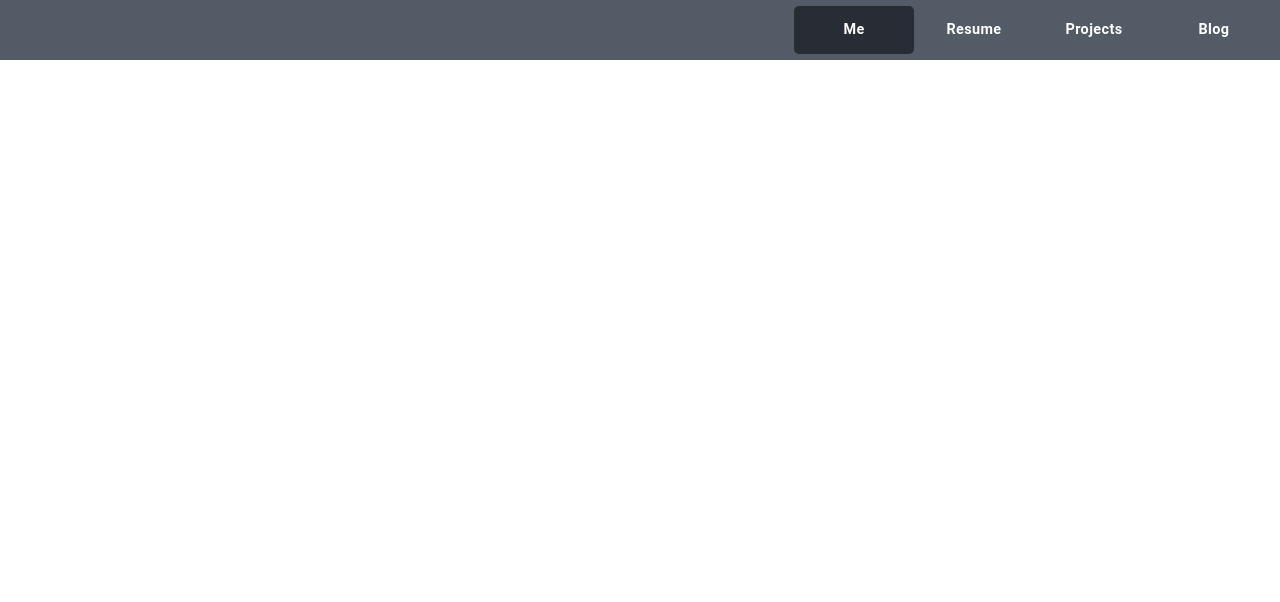
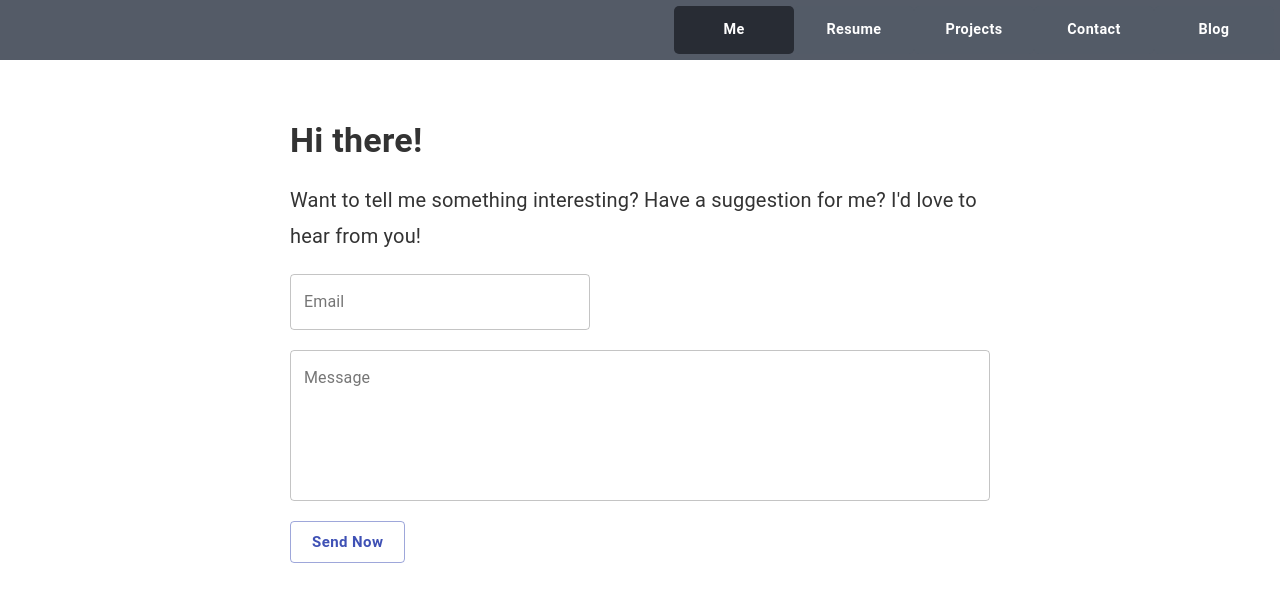
Before and after one commit to Hamzaalam/profile-resume-app, a React (Create React App) app: page /#/contact in a window 1280 px wide. Shown: the top 602 px of the page. Built offline with nearby package versions, Linux system fonts and the light colour scheme.

Commit message:
create the contact component

```diff
--- /dev/null
+++ b/src/Contact/Contact.jsx
@@ -0,0 +1,87 @@
+import React from 'react';
+import Grid from '@material-ui/core/Grid';
+import Typography from '@material-ui/core/Typography';
+import TextField from '@material-ui/core/TextField';
+import Button from '@material-ui/core/Button';
+import {withStyles} from '@material-ui/core';
+
+const styles = {
+    Typography: {
+      lineHeight:'1.8em',
+      color:'#333',
+      fontSize:'20px'
+    },
+    Button:{
+        textTransform:'capitalize',
+        fontWeight:'700'
+    }
+}
+const Contact = (props) => {
+    const  content ={
+        margin: '0 auto',
+        maxWidth:'700px',
+        padding:'20px 20px',
+    }
+    const section = {
+        marginTop:'40px'
+    }
+    const heading ={
+        fontWeight:'700',
+        color:'#333',
+
+    }
+    const { classes } = props;
+    return (
+            <div style={content}>
+                <section style={section}>
+                    <Grid container>
+                        <Grid item xs={12}>
+                            <Typography variant='h4' style={heading}> Hi there!</Typography>
+                        </Grid>
+                    </Grid>
+                    <Grid container style={{marginTop:'20px'}}>
+                        <Grid item xs={12}>
+                            <Typography classes={{ root: classes.Typography }}>
+                                    Want to tell me something interesting? Have a suggestion for me? I'd love to hear from you!
+                            </Typography>
+                        </Grid>
+                    </Grid>
+                    <Grid container style={{margin:'20px 0px'}}>
+                        <Grid item xs={12}>
+                            <TextField
+                                variant="outlined"
+                                label="Email"
+                                style={{width:'300px'}}
+                            />
+                        </Grid>
+                    </Grid>
+                    <Grid container>
+                        <Grid item xs={12}>
+                            <TextField
+                                id="outlined-multiline-static"
+                                label="Message"
+                                multiline
+                                rows="6"
+                                variant="outlined"
+                                fullWidth
+                            />
+                        </Grid>
+                    </Grid>
+                    <Grid container style={{marginTop:'20px'}}>
+                        <Grid item xs={12}>
+                            <Button
+                                variant='outlined'
+                                size='large'
+                                color="primary"
+                                classes={{ root: classes.Button }}
+                            >
+                                Send Now
+                            </Button>
+                        </Grid>
+                    </Grid>
+                </section>
+            </div>
+           );
+}
+
+export default withStyles(styles)(Contact);
--- a/src/Main/Main.jsx
+++ b/src/Main/Main.jsx
@@ -4,14 +4,16 @@ import Home from '../Home/Home'
 import Resume from '../Resume/Resume'
 import Project from '../Projects/Project'
 import Blog from "../Blog/Blog";
+import Contact from '../Contact/Contact';
 
 const Main = () => {
     return (<div>
             <Switch>
-              <Route exact path='/' component={Home}/>
               <Route path='/resume' component={Resume}/>
               <Route path='/projects' component={Project}/>
               <Route path='/blog' component={Blog}/>
+              <Route path='/contact' component={Contact} />
+              <Route exact path='/' component={Home}/>
             </Switch>
             </div>
             );
--- a/src/Projects/Project.jsx
+++ b/src/Projects/Project.jsx
@@ -13,7 +13,8 @@ const project = () => {
                 <section style={section}>
                     <h2>Pojects Coming Soon!</h2>
                 </section>
-            </div> );
+            </div>
+            );
 }
 
 export default project;
--- a/src/header/header.jsx
+++ b/src/header/header.jsx
@@ -1,8 +1,6 @@
 import React from 'react';
-import AppBar from '@material-ui/core/AppBar';
 import Tabs from '@material-ui/core/Tabs';
 import Tab from '@material-ui/core/Tab';
-import red from '@material-ui/core/colors/red';
 import { Link } from 'react-router-dom';
 import { withStyles } from '@material-ui/core';
 
@@ -64,6 +62,15 @@ const Header = (props) => {
                             style={value === 2 ? {background:'#282c34'}:{background:'#535b67'}}
 
                         />
+                         <Tab
+                            className="nav-bar-tabs"
+                            label="Contact"
+                            component={Link}
+                            to='/contact'
+                            classes={{ root: classes.Tab }}
+                            style={value === 3 ? {background:'#282c34'}:{background:'#535b67'}}
+
+                        />
                         <Tab
                             className="nav-bar-tabs"
                             label="Blog"
```
